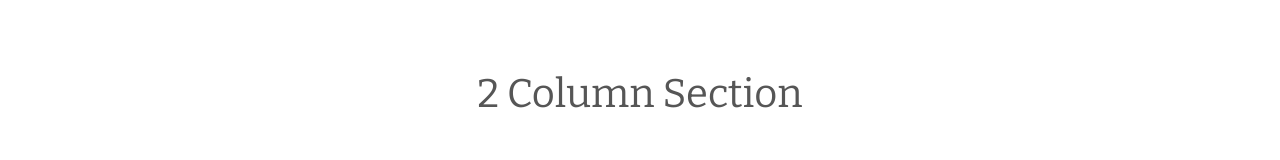
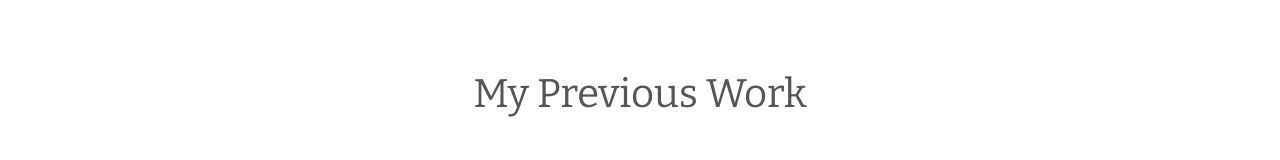
Before and after one commit to elliepses/hello-world, a plain HTML site: page index.html in a window 1280 px wide. Shown: the part 709-869 px from the top of the page. Drawn offline with nearby package versions, Linux system fonts and the light colour scheme.

Commit message:
Update index.html

```diff
--- a/index.html
+++ b/index.html
@@ -287,7 +287,7 @@
     <div id="work"> <!-- beginning of work -->
 
       <div class="section">
-        <h2>2 Column Section</h2>
+        <h2>My Previous Work</h2>
 
         <div class="inner double">
           <p>Title</p>
```
